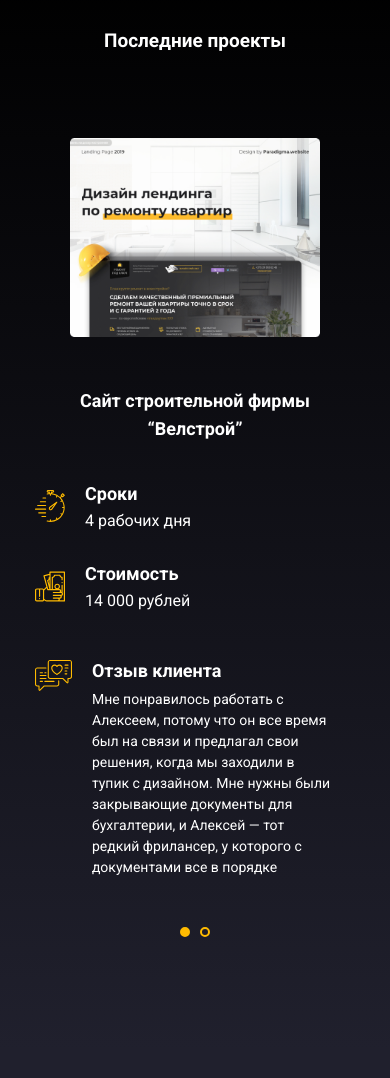
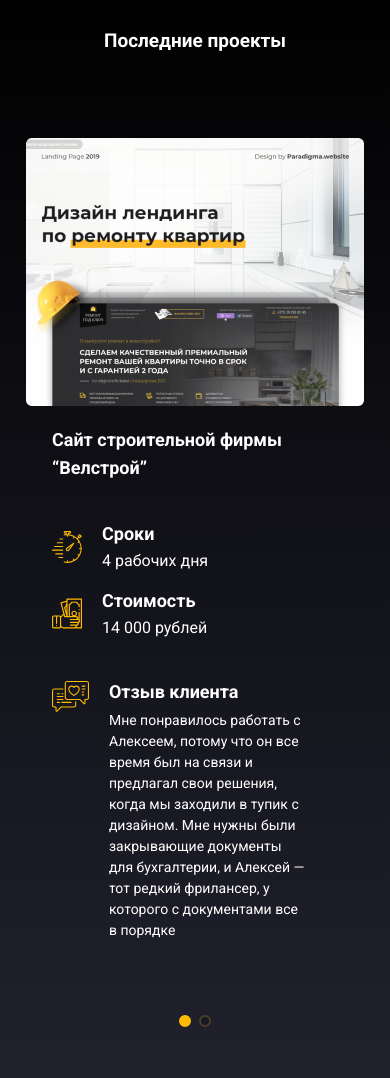
Before and after one commit to AlekseidDEV/portfolio-project, a plain HTML site: page index.html in a window 390 px wide. Shown: the part 2480-3558 px from the top of the page. Drawn offline with nearby package versions, Linux system fonts and the light colour scheme.

Commit message:
broke the slider and the mobile version and redid it again

```diff
--- a/css/style.css
+++ b/css/style.css
@@ -171,7 +171,7 @@ body {
   =======================================================================================================*/
 
   .slider {
-    padding-top: 218px;
+    padding-top: 100px;
     background: #000000
       linear-gradient(0.01deg, #20202d 0.01%, rgba(0, 0, 0, 0) 95.44%);
   }
@@ -193,6 +193,7 @@ body {
   }
 
   .title__sub__slide {
+    text-align: left;
     font-weight: 700;
     font-size: 24px;
     line-height: 28px;
@@ -202,7 +203,7 @@ body {
 
   .colum__sup {
     display: flex;
-    align-items: center;
+    text-align: left;
   }
 
   .col-1 {
@@ -212,6 +213,7 @@ body {
   }
 
   .sup__lide {
+
     font-weight: 700;
     font-size: 18px;
     line-height: 21px;
@@ -221,7 +223,7 @@ body {
   .sub__lide {
     margin-top: 7px;
     display: flex;
-    flex-direction: column;
+
     font-weight: 400;
     font-size: 16px;
     line-height: 19px;
@@ -255,6 +257,7 @@ body {
     font-size: 18px;
     line-height: 21px;
     color: #ffffff;
+    text-align-last: left;
   }
 
   .slider__text {
@@ -263,18 +266,65 @@ body {
     font-size: 16px;
     line-height: 150%;
     color: #ffffff;
+    text-align: left;
   }
 
-  .strip__slider {
-    display: flex;
-    justify-content: center;
-    margin-top: 44px;
-    padding-bottom: 108px;
+  .text__wrapp{
+    text-align: left;
   }
 
-  .elipse__active {
-    margin-right: 5px;
+
+
+
+
+
+
+
+
+
+
+
+
+
+  .swiper {
+
+    max-width: 927px;
+    width: 100%;
   }
+
+  .swiper-slide {
+    text-align: center;
+    font-size: 18px;
+    margin-bottom: 100px;
+
+    /* Center slide text vertically */
+
+    display: flex;
+    justify-content: space-between;
+    -webkit-box-pack: center;
+    -ms-flex-pack: center;
+
+
+    -webkit-box-align: center;
+
+    align-items: center;
+  }
+
+  .swiper-slide img {
+    display: block;
+
+
+  }
+
+  .swiper-pagination-bullet-active{
+    background: #FFBB01;
+  }
+
+  .swiper-pagination-bullet{
+    border: 2px solid #FFBB01;
+  }
+
+
 
   /*=======================================================================================================
                                                           slider end
@@ -458,8 +508,19 @@ body {
   =======================================================================================================*/
 
 
+/*Nest Hub 1024 */
+/* Surface pro 7  (912px) */
+/* iPad Air (820px) */
+/* iPad mini (768px) */
+/* Surface Duo (540px) */
+/* Iphone XR 414px */
+/* 12 pro 390px */
+/* 6/7/8 375px */
+/* 5 320px */
+/* Galaxy fold 280px */
 
-  @media(max-width: 934px){
+
+  @media(max-width: 912px){
      /* header__sett */
 
      .row{
@@ -511,6 +572,10 @@ body {
       text-align: center;
     }
 
+    .card__wrapp{
+      margin-left: 20px;
+    }
+
     /* slider */
      .title__sup__slider{
        text-align: center;
@@ -521,10 +586,6 @@ body {
        margin-right: 10px;
      }
 
-     .slider__ifo{
-       margin: 0;
-     }
-
      br{
        display: none;
 
@@ -532,6 +593,17 @@ body {
 
      .slider__text{
       text-align: left;
+     }
+
+     .slider__ifo{
+       margin-right: 30px;
+       max-width: 500px;
+       width: 100%;
+      margin-left: 0;
+     }
+
+     .logo__slider{
+       margin-left: 20px;
      }
 
      /* foooter */
@@ -550,12 +622,20 @@ body {
      }
   }
 
+  @media(max-width: 890px){
+    .slider__ifo{
+      max-width: 400px;
+      width: 100%;
 
-  @media(max-width: 863px){
+    }
+  }
+
+  @media(max-width: 820px){
      /* card */
 
      .card__wrapp{
       justify-content: center;
+      margin: 0;
     }
 
     .card{
@@ -565,39 +645,28 @@ body {
     .sett{
       margin-right: 20px;
     }
+
+    /* slider */
+
+
   }
 
-  @media(max-width: 790px){
+  @media(max-width: 803px){
     /* slider */
-
-      .slider__info{
+    .swiper-slide{
       flex-direction: column;
     }
 
-      .slider__img{
-        text-align: center;
-        margin-bottom: 46px;
+    .logo__slider{
+      margin-left: 0;
     }
 
     .title__sub__slide{
+      margin-top: 20px;
       text-align: center;
     }
 
-      .colum__sup{
-        justify-content: center;
-        margin-bottom: 50px;
-      }
 
-      .col-2{
-        margin-left: 124px;
-      }
-
-      .slider_review{
-
-        max-width: 500px;
-        width: 100%;
-        margin: auto;
-      }
 
      /* footer */
 
@@ -615,7 +684,7 @@ body {
     }
   }
 
-  @media(max-width: 574px) {
+  @media(max-width: 540px){
     /* header */
 
     .ig-logo{
@@ -641,19 +710,11 @@ body {
     /* slider */
 
     .logo__slider{
-      margin-left: 0;
-      max-width: 250px;
-      width: 100%;
-    }
-
-    .slider{
-      padding-top: 100px;
+      margin-right: 90px;
     }
 
     .title__sub__slide{
-      max-width: 320px;
-      width: 100%;
-      margin: auto;
+      text-align: left;
     }
 
     .colum__sup{
@@ -661,27 +722,10 @@ body {
     }
 
     .col-1{
-      max-width: 320px;
-      width: 100%;
-      margin: 0;
-      padding-top: 40px;
-      padding-bottom: 33px;
+      margin-bottom: 20px;
     }
 
-    .col-2{
-      max-width: 320px;
-      width: 100%;
-      margin: 0;
-    }
 
-    .slider_review{
-      max-width: 320px;
-      width: 100%;
-    }
-
-    .slider__text{
-      text-align: left;
-    }
 
      /* footer */
 
@@ -740,10 +784,11 @@ text-align: center
     .social__link{
       display: flex;
     }
-
   }
 
-  @media(max-width: 405px){
+
+  @media(max-width: 440px){
+
     /* header */
 
     .sup__title{
@@ -820,33 +865,33 @@ color: #FFFFFF;
          }
 
 
-  }
+    /* slider */
 
-
-
-
-
-  @media(max-width: 320px){
-
-    /* header */
-
-    .row{
-      margin-left: 10px;
+    .logo__slider{
       margin-right: 0;
     }
 
-
-    /* slider */
-    .slider__text{
-      max-width: 210px;
+    .slider__ifo{
+      max-width: 256px ;
       width: 100%;
     }
 
-    .colum__sup{
-      margin-left: 20px;
   }
 
-    .slider_review{
-      margin-left: 20px;
+  @media(max-width: 360px){
+    /* Slider */
+    .logo__slider{
+      max-width: 256px;
+      width: 100%;
+    }
+
+    .slider__ifo{
+      margin-right: 0;
     }
   }
+
+  @media(max-width: 320px){
+   .row{
+     margin: 0;
+   }
+  }
--- a/index.html
+++ b/index.html
@@ -6,8 +6,18 @@
     <meta name="viewport" content="width=device-width, initial-scale=1.0" />
     <link rel="preconnect" href="https://fonts.googleapis.com" />
     <link rel="preconnect" href="https://fonts.gstatic.com" crossorigin />
-    <link href="https://fonts.googleapis.com/css2?family=Roboto:wght@400;700&display=swap" rel="stylesheet"/>
-    <link rel="stylesheet" href="https://cdnjs.cloudflare.com/ajax/libs/animate.css/4.1.1/animate.min.css"/>
+    <link
+      href="https://fonts.googleapis.com/css2?family=Roboto:wght@400;700&display=swap"
+      rel="stylesheet"
+    />
+    <link
+      rel="stylesheet"
+      href="https://unpkg.com/swiper/swiper-bundle.min.css"
+    />
+    <link
+      rel="stylesheet"
+      href="https://cdnjs.cloudflare.com/ajax/libs/animate.css/4.1.1/animate.min.css"
+    />
     <link rel="stylesheet" href="/css/style.css" />
     <title>Document</title>
   </head>
@@ -43,7 +53,7 @@
 
         <div class="block__present animate__animated animate__backInLeft">
           <div class="block__info">
-            <h4 class="sup__title ">Фрилансер</h4>
+            <h4 class="sup__title">Фрилансер</h4>
             <h1 class="sub__title">Рудыко Алексей</h1>
             <p class="present__text">
               Разрабатываю сайты для малого и среднего бизнеса. <br />
@@ -158,14 +168,16 @@
           <div class="title__sup__slider">Последние проекты</div>
           <!-- title__sup__slider -->
 
-          <div class="slider__container">
-            <div class="slider-track">
-              <div class="slider__item">
-                <div class="slider__info">
-                  <div class="slider__img">
-                    <img src="/img/project-img.png" alt="img" class="logo__slider" />
+          <div class="swiper mySwiper">
+            <div class="swiper-wrapper">
+              <div class="swiper-slide">
+                <div class="left__slide">
+                  <img
+                    src="/img/project-img.png"
+                    alt="img"
+                    class="logo__slider"
+                  />
                 </div>
-                  <!-- /.slider__img -->
 
                 <div class="slider__ifo">
                   <div class="title__sub__slide">
@@ -174,7 +186,11 @@
 
                   <div class="colum__sup">
                     <div class="col-1">
-                        <img src="/img/time-icon.svg" alt="img" class="time__icon" />
+                      <img
+                        src="/img/time-icon.svg"
+                        alt="img"
+                        class="time__icon"
+                      />
                       <div class="time">
                         <span class="sup__lide"> Сроки </span>
 
@@ -184,7 +200,11 @@
                     <!-- col-1 -->
 
                     <div class="col-2">
-                        <img src="/img/cost-icon.svg" alt="img" class="time__icon" />
+                      <img
+                        src="/img/cost-icon.svg"
+                        alt="img"
+                        class="time__icon"
+                      />
                       <div class="money">
                         <span class="sup__lide"> Стоимость </span>
 
@@ -195,39 +215,95 @@
                   </div>
 
                   <div class="slider_review">
-                      <img src="/img/feedback-icon.svg" alt="img" class="left__img" />
+                    <img
+                      src="/img/feedback-icon.svg"
+                      alt="img"
+                      class="left__img"
+                    />
                     <div class="text__wrapp">
                       <span class="reviews"> Отзыв клиента </span>
 
                       <p class="slider__text">
                         Мне понравилось работать с Алексеем, потому что он все
-                          <br />
-                          время был на связи и предлагал свои решения, когда мы <br />
+                        время был на связи и предлагал свои решения, когда мы
                         заходили в тупик с дизайном. Мне нужны были закрывающие
-                          <br />
-                          документы для бухгалтерии, и Алексей — тот редкий фрилансер,
-                          <br />
-                          у которого с документами все в порядке
+                        документы для бухгалтерии, и Алексей — тот редкий
+                        фрилансер, у которого с документами все в порядке
                       </p>
                     </div>
                   </div>
                   <!-- /.slider_review -->
                 </div>
-                  <!-- /.slider__ifo -->
+              </div>
+              <div class="swiper-slide">
+                <div class="left__slide">
+                  <img
+                    src="/img/project-img.png"
+                    alt="img"
+                    class="logo__slider"
+                  />
+                </div>
+
+                <div class="slider__ifo">
+                  <div class="title__sub__slide">
+                    Сайт строительной фирмы “ТехноМарт”
+                  </div>
+
+                  <div class="colum__sup">
+                    <div class="col-1">
+                      <img
+                        src="/img/time-icon.svg"
+                        alt="img"
+                        class="time__icon"
+                      />
+                      <div class="time">
+                        <span class="sup__lide"> Сроки </span>
+
+                        <span class="sub__lide"> 4 рабочих дня </span>
                       </div>
                     </div>
-              <div class="slider__item"></div>
+                    <!-- col-1 -->
+
+                    <div class="col-2">
+                      <img
+                        src="/img/cost-icon.svg"
+                        alt="img"
+                        class="time__icon"
+                      />
+                      <div class="money">
+                        <span class="sup__lide"> Стоимость </span>
+
+                        <span class="sub__lide"> 14 000 рублей </span>
                       </div>
                     </div>
-          <!-- /.slider__info -->
-          <div class="strip__slider">
-            <div class="elipse__active">
-              <img src="/img/Ellipse.svg" alt="img" class="elipse__active" />
+                    <!-- /.col-2 -->
                   </div>
-            <div class="Elipse-pass">
-              <img src="/img/Ellipsepassiv.svg" alt="img" class="pass-elipse" />
+
+                  <div class="slider_review">
+                    <img
+                      src="/img/feedback-icon.svg"
+                      alt="img"
+                      class="left__img"
+                    />
+                    <div class="text__wrapp">
+                      <span class="reviews"> Отзыв клиента </span>
+
+                      <p class="slider__text">
+                        Мне понравилось работать с Алексеем, потому что он все
+                        время был на связи и предлагал свои решения, когда мы
+                        заходили в тупик с дизайном. Мне нужны были закрывающие
+                        документы для бухгалтерии, и Алексей — тот редкий
+                        фрилансер, у которого с документами все в порядке
+                      </p>
                     </div>
                   </div>
+                  <!-- /.slider_review -->
+                </div>
+              </div>
+            </div>
+            <div class="swiper-pagination"></div>
+          </div>
+          <!-- /.slider__info -->
         </div>
         <!-- /.container -->
       </div>
@@ -256,7 +332,9 @@
                   placeholder="Ваш телефон"
                 />
 
-                <a href="#" class="button__form btn__sm"> Бесплатная консультация </a>
+                <a href="#" class="button__form btn__sm">
+                  Бесплатная консультация
+                </a>
               </form>
             </div>
             <!-- /.left__base -->
@@ -313,5 +391,16 @@
       </div>
       <!-- footer -->
     </footer>
+
+    <script src="https://unpkg.com/swiper/swiper-bundle.min.js"></script>
+
+    <!-- Initialize Swiper -->
+    <script>
+      var swiper = new Swiper(".mySwiper", {
+        pagination: {
+          el: ".swiper-pagination",
+        },
+      })
+    </script>
   </body>
 </html>
```
Lines whose indentation alone changed are shown as unchanged.
